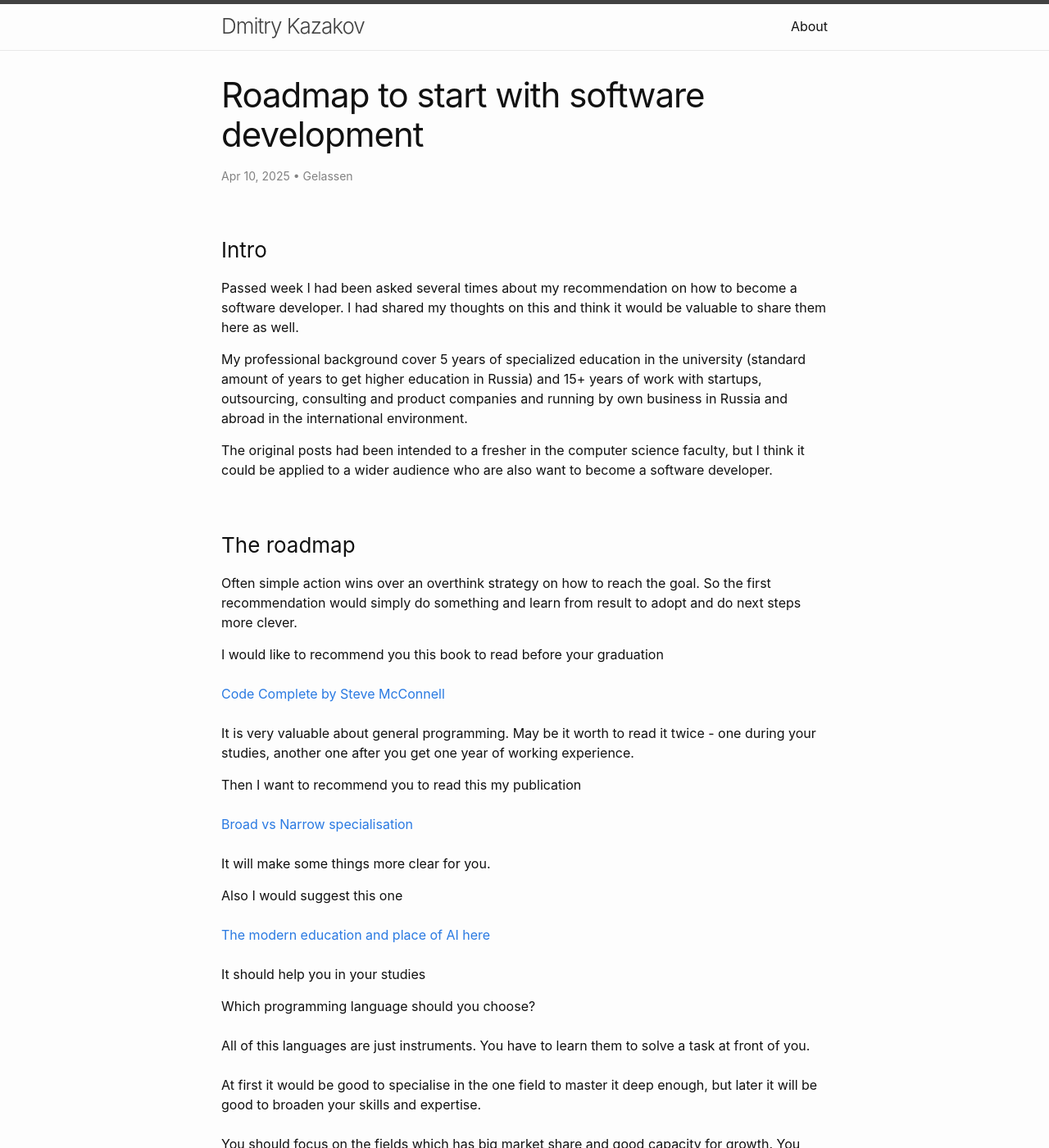
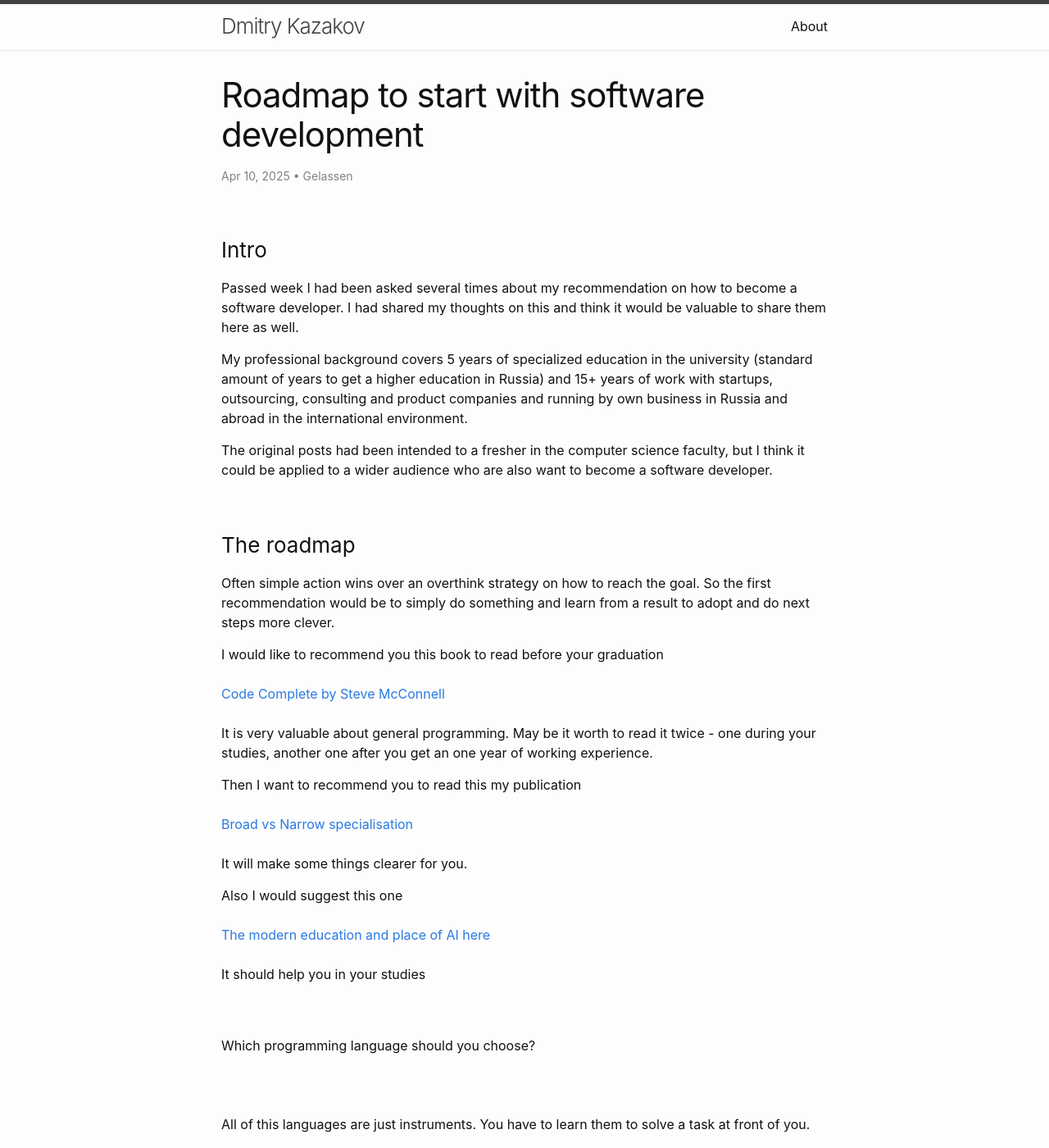
Before and after one commit to Gelassen/dkazakov.github.io, a Jekyll site: the page built from _posts/2025-04-10-the-roadmap-to-start-with-software-development.html, in a window 1280 px wide and 1400 px high. Shown: the whole window at 82% size. Built offline with Jekyll 4.4.1, drawn with Linux system fonts in a browser that asks for light colours; some of the changed text lies outside the part shown.

Commit message:
Make corrections in the publication

```diff
--- a/_posts/2025-04-10-the-roadmap-to-start-with-software-development.html
+++ b/_posts/2025-04-10-the-roadmap-to-start-with-software-development.html
@@ -24,8 +24,8 @@ modified_time: '2025-04-10'
                 it would be valuable to share them here as well.
             </p>
             <p>
-                My professional background cover 5 years of specialized education in the
-                university (standard amount of years to get higher education in Russia)
+                My professional background covers 5 years of specialized education in the
+                university (standard amount of years to get a higher education in Russia)
                 and 15+ years of work with startups, outsourcing, consulting and product
                 companies and running by own business in Russia and abroad in the
                 international environment.
@@ -40,8 +40,8 @@ modified_time: '2025-04-10'
             <h3>The roadmap</h3>
             <p>
                 Often simple action wins over an overthink strategy on how to reach the
-                goal. So the first recommendation would simply do something and learn
-                from result to adopt and do next steps more clever.
+                goal. So the first recommendation would be to simply do something and learn
+                from a result to adopt and do next steps more clever.
             </p>
             <p>
                 I would like to recommend you this book to read before your graduation <br><br>
@@ -49,7 +49,7 @@ modified_time: '2025-04-10'
                 <a href="https://www.amazon.com/Code-Complete-Practical-Handbook-Construction/dp/0735619670">Code Complete by Steve McConnell</a> <br><br>
 
                 It is very valuable about general programming. May be it worth to read it
-                twice - one during your studies, another one after you get one year of working
+                twice - one during your studies, another one after you get an one year of working
                 experience.
             </p>
             <p>
@@ -57,7 +57,7 @@ modified_time: '2025-04-10'
 
                 <a href="https://gelassen.github.io/blog/2021/02/27/broad-vs-narrow-specialisation.html">Broad vs Narrow specialisation</a> <br><br>
 
-                It will make some things more clear for you.
+                It will make some things clearer for you.
             </p>
             <p>
                 Also I would suggest this one <br><br>
@@ -67,7 +67,10 @@ modified_time: '2025-04-10'
                 It should help you in your studies
             </p>
             <p>
+
+                <br><br>
                 Which programming language should you choose? <br><br>
+                <br><br>
 
                 All of this languages are just instruments. You have to learn them to
                 solve a task at front of you. <br><br>
@@ -132,5 +135,8 @@ modified_time: '2025-04-10'
                 After it go to the kaggle to practice data science tasks.
             </p>
         </section>
+        <section>
+            <a href="https://www.linkedin.com/in/dmkazakov">LinkedIn profile: Dmitry Kazakov</a>
+        </section>
     </article>
 </body>
```
Also changed, not shown: other parts of _posts/2025-04-10-the-roadmap-to-start-with-software-development.html (+1 -1 lines).
